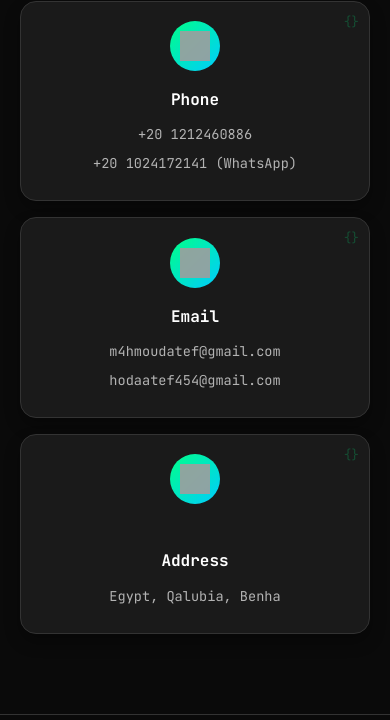
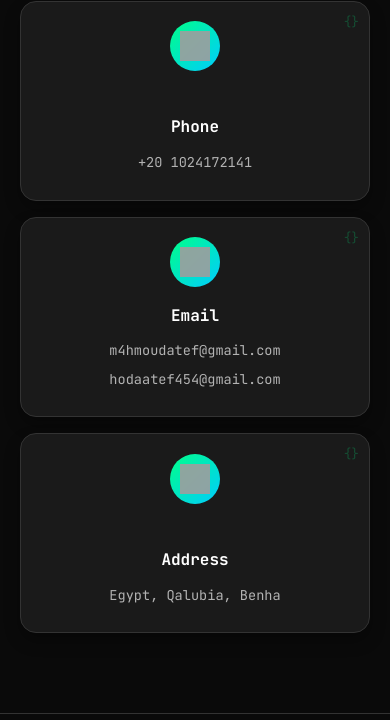
Before and after one commit to Epic-Apps-Hub/My_Portfolio, a plain HTML site: page index.html in a window 390 px wide. Shown: the part 10096-10816 px from the top of the page. Drawn offline with Linux system fonts and the light colour scheme; grey boxes are pictures that could not be loaded.

Commit message:
changed phone number

```diff
--- a/index.html
+++ b/index.html
@@ -348,8 +348,8 @@
                 <div class="contact-icon"><img src="https://img.icons8.com/bubbles/100/000000/phone.png" alt="Phone Icon" /></div>
                 <div class="contact-info">
                     <h3>Phone</h3>
-                    <p>+20 1212460886</p>
-                    <p>+20 1024172141 (WhatsApp)</p>
+                    <!-- <p>+20 1212460886</p> -->
+                    <p>+20 1024172141</p>
                 </div>
             </div>
             <div class="contact-card">
```
